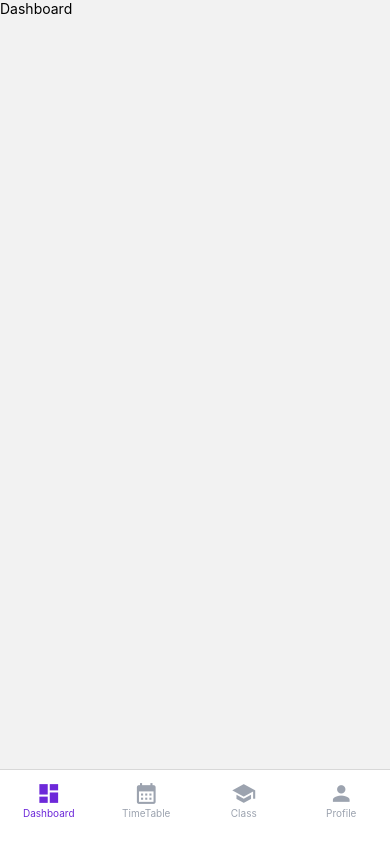
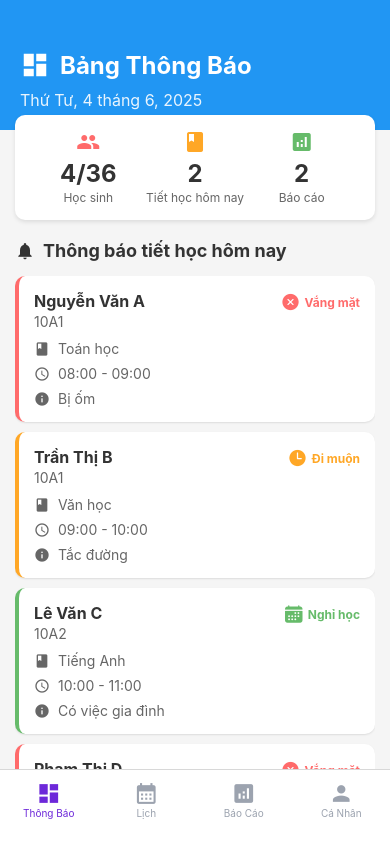
Before and after one commit to khiempm/EduConnect__Mobile, a React Native app: screen /FooterMenu in a window 390 px wide. Built offline with nearby package versions, Linux system fonts and the light colour scheme.

Commit message:
Vietnamese and Dashboard UI

```diff
--- a/src/components/FooterMenu.js
+++ b/src/components/FooterMenu.js
@@ -2,7 +2,7 @@ import React from "react";
 import { createBottomTabNavigator } from "@react-navigation/bottom-tabs";
 import { MaterialIcons } from "@expo/vector-icons";
 
-import DashBoard from "../screens/Dashboard";
+import DashBoard from "../screens/DashBoard/DashBoard";
 import Class from "../screens/Class";
 import Profile from "../screens/Profile";
 import TimeTable from "../screens/TimeTable/TimeTableFunction";
@@ -26,7 +26,7 @@ export default function FooterMenu() {
       }}
     >
       <Tab.Screen
-        name="Dashboard"
+        name="Thông Báo"
         component={DashBoard}
         options={{
           tabBarIcon: ({ color, size }) => (
@@ -36,7 +36,7 @@ export default function FooterMenu() {
       />
 
       <Tab.Screen
-        name="TimeTable"
+        name="Lịch"
         component={TimeTable}
         options={{
           tabBarIcon: ({ color, size }) => (
@@ -46,17 +46,17 @@ export default function FooterMenu() {
       />
 
       <Tab.Screen
-        name="Class"
+        name="Báo Cáo"
         component={Class}
         options={{
           tabBarIcon: ({ color, size }) => (
-            <MaterialIcons name="school" size={size} color={color} />
+            <MaterialIcons name="analytics" size={size} color={color} />
           ),
         }}
       />
 
       <Tab.Screen
-        name="Profile"
+        name="Cá Nhân"
         component={Profile}
         options={{
           tabBarIcon: ({ color, size }) => (
--- /dev/null
+++ b/src/screens/DashBoard/DashBoard.js
@@ -0,0 +1,299 @@
+import React from 'react';
+import { StyleSheet, Text, View, ScrollView, TouchableOpacity, Alert } from 'react-native';
+import { MaterialIcons, Ionicons } from '@expo/vector-icons';
+
+const Dashboard = () => {
+  // Dữ liệu mẫu về tiết học của học sinh trong ngày
+  const todayClasses = [
+    {
+      id: 1,
+      studentName: "Nguyễn Văn A",
+      className: "10A1",
+      subject: "Toán học",
+      time: "08:00 - 09:00",
+      status: "Vắng mặt",
+      reason: "Bị ốm",
+      priority: "high"
+    },
+    {
+      id: 2,
+      studentName: "Trần Thị B",
+      className: "10A1",
+      subject: "Văn học",
+      time: "09:00 - 10:00",
+      status: "Đi muộn",
+      reason: "Tắc đường",
+      priority: "medium"
+    },
+    {
+      id: 3,
+      studentName: "Lê Văn C",
+      className: "10A2",
+      subject: "Tiếng Anh",
+      time: "10:00 - 11:00",
+      status: "Nghỉ học",
+      reason: "Có việc gia đình",
+      priority: "low"
+    },
+    {
+      id: 4,
+      studentName: "Phạm Thị D",
+      className: "10A1",
+      subject: "Lịch sử",
+      time: "14:00 - 15:00",
+      status: "Vắng mặt",
+      reason: "Chưa rõ lý do",
+      priority: "high"
+    }
+  ];
+
+  const getPriorityColor = (priority) => {
+    switch(priority) {
+      case 'high': return '#FF6B6B';
+      case 'medium': return '#FFA726';
+      case 'low': return '#66BB6A';
+      default: return '#9E9E9E';
+    }
+  };
+
+  const getStatusIcon = (status) => {
+    switch(status) {
+      case 'Vắng mặt': return 'close-circle';
+      case 'Đi muộn': return 'time';
+      case 'Nghỉ học': return 'calendar';
+      default: return 'help-circle';
+    }
+  };
+
+  const handleNotificationPress = (notification) => {
+    Alert.alert(
+      'Chi tiết thông báo',
+      `Học sinh: ${notification.studentName}\nLớp: ${notification.className}\nMôn học: ${notification.subject}\nThời gian: ${notification.time}\nTrạng thái: ${notification.status}\nLý do: ${notification.reason}`,
+      [{ text: 'Đóng', style: 'default' }]
+    );
+  };
+
+  const getTodayDate = () => {
+    const today = new Date();
+    const options = {
+      weekday: 'long',
+      year: 'numeric',
+      month: 'long',
+      day: 'numeric'
+    };
+    return today.toLocaleDateString('vi-VN', options);
+  };
+
+  return (
+    <View style={styles.container}>
+      {/* Header */}
+      <View style={styles.header}>
+        <View style={styles.headerContent}>
+          <MaterialIcons name="dashboard" size={30} color="#fff" />
+          <Text style={styles.headerTitle}>Bảng Thông Báo</Text>
+        </View>
+        <Text style={styles.dateText}>{getTodayDate()}</Text>
+      </View>
+
+      {/* Summary Cards */}
+      <View style={styles.summaryContainer}>
+        <View style={styles.summaryCard}>
+          <MaterialIcons name="people" size={24} color="#FF6B6B" />
+          <Text style={styles.summaryNumber}>4/36</Text>
+          <Text style={styles.summaryLabel}>Học sinh</Text>
+        </View>
+        <View style={styles.summaryCard}>
+          <MaterialIcons name="class" size={24} color="#FFA726" />
+          <Text style={styles.summaryNumber}>2</Text>
+          <Text style={styles.summaryLabel}>Tiết học hôm nay</Text>
+        </View>
+        <View style={styles.summaryCard}>
+          <MaterialIcons name="analytics" size={24} color="#66BB6A" />
+          <Text style={styles.summaryNumber}>2</Text>
+          <Text style={styles.summaryLabel}>Báo cáo</Text>
+        </View>
+      </View>
+
+      {/* Notifications List */}
+      <View style={styles.notificationsContainer}>
+        <View style={styles.sectionHeader}>
+          <MaterialIcons name="notifications" size={20} color="#333" />
+          <Text style={styles.sectionTitle}>Thông báo tiết học hôm nay</Text>
+        </View>
+
+        <ScrollView style={styles.notificationsList}>
+          {todayClasses.map((notification) => (
+            <TouchableOpacity
+              key={notification.id}
+              style={[styles.notificationCard, { borderLeftColor: getPriorityColor(notification.priority) }]}
+              onPress={() => handleNotificationPress(notification)}
+            >
+              <View style={styles.notificationHeader}>
+                <View style={styles.studentInfo}>
+                  <Text style={styles.studentName}>{notification.studentName}</Text>
+                  <Text style={styles.className}>{notification.className}</Text>
+                </View>
+                <View style={styles.statusContainer}>
+                  <Ionicons
+                    name={getStatusIcon(notification.status)}
+                    size={20}
+                    color={getPriorityColor(notification.priority)}
+                  />
+                  <Text style={[styles.statusText, { color: getPriorityColor(notification.priority) }]}>
+                    {notification.status}
+                  </Text>
+                </View>
+              </View>
+
+              <View style={styles.notificationDetails}>
+                <View style={styles.detailRow}>
+                  <MaterialIcons name="book" size={16} color="#666" />
+                  <Text style={styles.detailText}>{notification.subject}</Text>
+                </View>
+                <View style={styles.detailRow}>
+                  <MaterialIcons name="schedule" size={16} color="#666" />
+                  <Text style={styles.detailText}>{notification.time}</Text>
+                </View>
+                <View style={styles.detailRow}>
+                  <MaterialIcons name="info" size={16} color="#666" />
+                  <Text style={styles.detailText}>{notification.reason}</Text>
+                </View>
+              </View>
+            </TouchableOpacity>
+          ))}
+        </ScrollView>
+      </View>
+    </View>
+  );
+};
+
+const styles = StyleSheet.create({
+  container: {
+    flex: 1,
+    backgroundColor: '#f5f5f5',
+  },
+  header: {
+    backgroundColor: '#2196F3',
+    paddingTop: 50,
+    paddingBottom: 20,
+    paddingHorizontal: 20,
+  },
+  headerContent: {
+    flexDirection: 'row',
+    alignItems: 'center',
+    marginBottom: 10,
+  },
+  headerTitle: {
+    fontSize: 24,
+    fontWeight: 'bold',
+    color: '#fff',
+    marginLeft: 10,
+  },
+  dateText: {
+    fontSize: 16,
+    color: '#fff',
+    opacity: 0.9,
+  },
+  summaryContainer: {
+    flexDirection: 'row',
+    paddingHorizontal: 20,
+    paddingVertical: 15,
+    backgroundColor: '#fff',
+    marginHorizontal: 15,
+    marginTop: -15,
+    borderRadius: 10,
+    elevation: 3,
+    shadowColor: '#000',
+    shadowOffset: { width: 0, height: 2 },
+    shadowOpacity: 0.1,
+    shadowRadius: 4,
+  },
+  summaryCard: {
+    flex: 1,
+    alignItems: 'center',
+  },
+  summaryNumber: {
+    fontSize: 24,
+    fontWeight: 'bold',
+    color: '#333',
+    marginTop: 5,
+  },
+  summaryLabel: {
+    fontSize: 12,
+    color: '#666',
+    marginTop: 2,
+  },
+  notificationsContainer: {
+    flex: 1,
+    paddingHorizontal: 15,
+    paddingTop: 20,
+  },
+  sectionHeader: {
+    flexDirection: 'row',
+    alignItems: 'center',
+    marginBottom: 15,
+  },
+  sectionTitle: {
+    fontSize: 18,
+    fontWeight: 'bold',
+    color: '#333',
+    marginLeft: 8,
+  },
+  notificationsList: {
+    flex: 1,
+  },
+  notificationCard: {
+    backgroundColor: '#fff',
+    borderRadius: 10,
+    padding: 15,
+    marginBottom: 10,
+    borderLeftWidth: 4,
+    elevation: 2,
+    shadowColor: '#000',
+    shadowOffset: { width: 0, height: 1 },
+    shadowOpacity: 0.1,
+    shadowRadius: 2,
+  },
+  notificationHeader: {
+    flexDirection: 'row',
+    justifyContent: 'space-between',
+    alignItems: 'flex-start',
+    marginBottom: 10,
+  },
+  studentInfo: {
+    flex: 1,
+  },
+  studentName: {
+    fontSize: 16,
+    fontWeight: 'bold',
+    color: '#333',
+  },
+  className: {
+    fontSize: 14,
+    color: '#666',
+    marginTop: 2,
+  },
+  statusContainer: {
+    flexDirection: 'row',
+    alignItems: 'center',
+  },
+  statusText: {
+    fontSize: 12,
+    fontWeight: 'bold',
+    marginLeft: 4,
+  },
+  notificationDetails: {
+    gap: 8,
+  },
+  detailRow: {
+    flexDirection: 'row',
+    alignItems: 'center',
+  },
+  detailText: {
+    fontSize: 14,
+    color: '#666',
+    marginLeft: 8,
+  },
+});
+
+export default Dashboard;
--- a/src/screens/Dashboard.js
+++ /dev/null
@@ -1,13 +0,0 @@
-import React from 'react'
-import { StyleSheet, Text, View } from 'react-native'
-
-const Dashboard = () => {
-  return (
-    <View>
-        <Text>Dashboard</Text>
-      </View>
-    )
-}
-export default Dashboard;
-
-const styles = StyleSheet.create({})
--- a/src/screens/TimeTable/TimeTableFunction.js
+++ b/src/screens/TimeTable/TimeTableFunction.js
@@ -7,7 +7,7 @@ const getWeekDays = (date) => {
   const monday = new Date(date);
   monday.setDate(date.getDate() - ((dayOfWeek + 6) % 7));
   const week = [];
-  const dayLabels = ["Mon", "Tue", "Wed", "Thu", "Fri", "Sat", "Sun"];
+  const dayLabels = ["Hai", "Ba", "Tư", "Năm", "Sáu", "Bảy", "CN"];
   for (let i = 0; i < 7; i++) {
     const d = new Date(monday);
     d.setDate(monday.getDate() + i);
```
